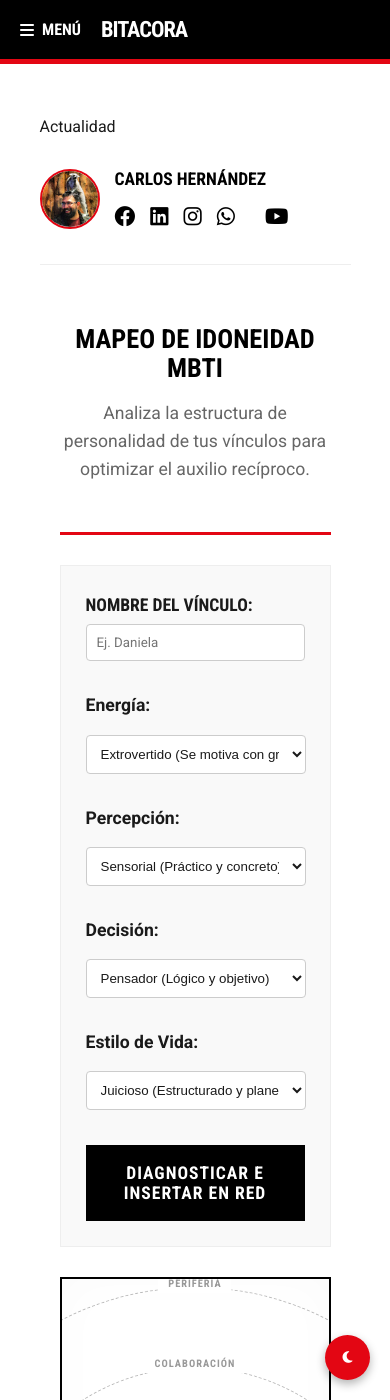
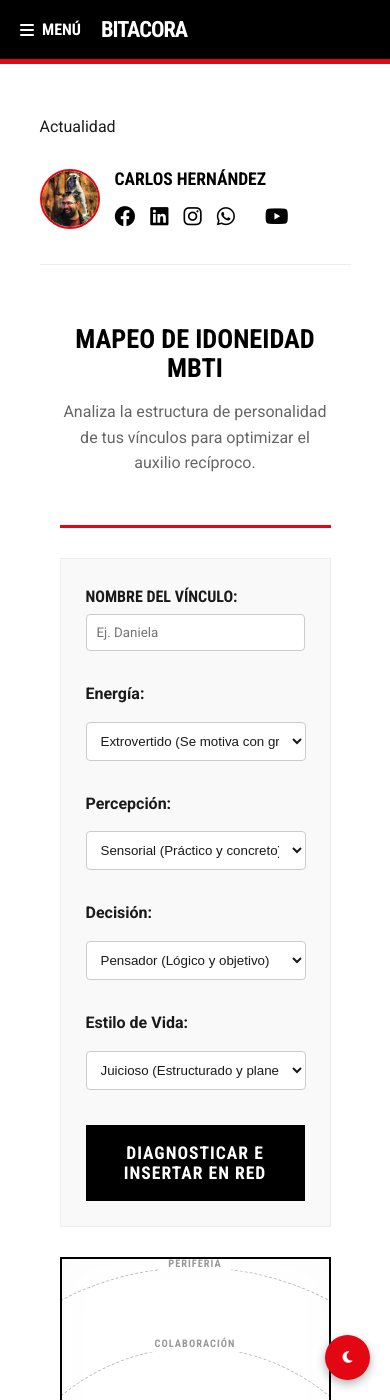
Before and after one commit to cafrhein/muro, a Jekyll site: the page built from _layouts/post.html, in a window 390 px wide and 1400 px high. Built offline with Jekyll 4.4.1, drawn with Linux system fonts in a browser that asks for light colours.

Commit message:
Update post.html

```diff
--- a/_layouts/post.html
+++ b/_layouts/post.html
@@ -205,24 +205,24 @@ layout: default
     #reading-progress-container { top: 60px; }
     .post-featured-image.extended-editorial-bleed { width: 100%; margin-left: 0; height: 300px; }
 
-    /* CAMBIO: Controles específicos y estrictos para tipografía en móvil */
+    /* CAMBIO: Reducción estricta de fuente en móvil solicitada por el usuario */
     .post-body, .post-body p {
-        font-size: 1.1rem !important;
+        /* CAMBIO: De 1.1rem a 1rem (aprox 16px, estándar de lectura móvil) */
+        font-size: 1rem !important;
         line-height: 1.6 !important;
     }
 
-    /* CAMBIO: Se aumenta el margen izquierdo de las listas en móvil de 20px a 25px
-       para dar espacio a que la viñeta negativa no toque el borde de la pantalla */
     .post-body ul, .post-body ol {
         margin-left: 25px;
-        font-size: 1.1rem !important;
+        /* CAMBIO: Se aplica la misma reducción a las listas para mantener coherencia */
+        font-size: 1rem !important;
         line-height: 1.6 !important;
         margin-bottom: 1.5rem;
     }
 
-    /* CAMBIO: Se ajusta el tamaño y alineación vertical de la viñeta para la escala móvil */
     .post-body ul li::before {
-        font-size: 0.65rem;
+        /* CAMBIO: Reducción proporcional de la viñeta (de 0.65rem a 0.6rem) */
+        font-size: 0.6rem;
         top: -1px;
     }
 }
```
Also changed, not shown: other parts of _layouts/post.html (+1 -1 lines).
